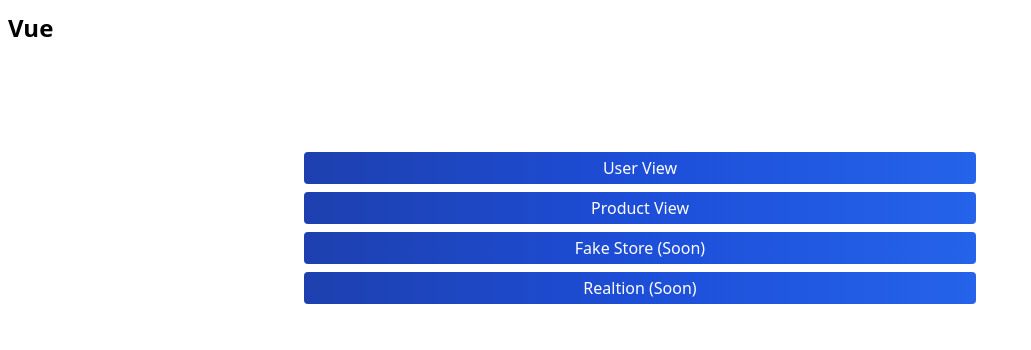
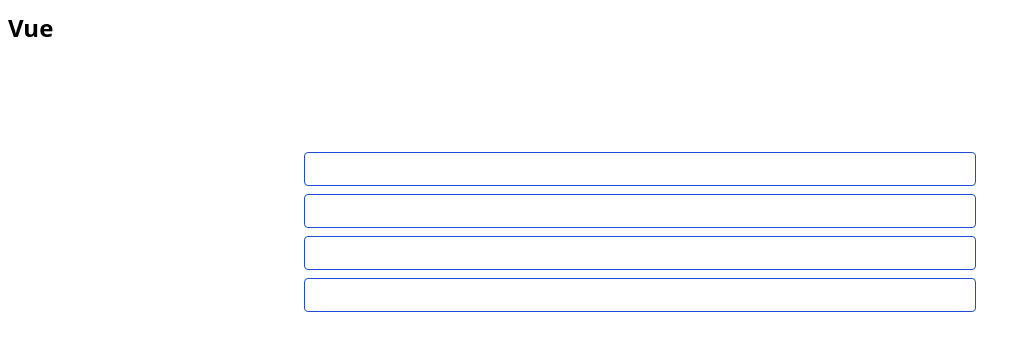
Before and after one commit to justizha/vue-api, a Vue app in the folder frontend/: page / in a window 1280 px wide. Shown: the top 350 px of the page, without its empty margins (0-1031 px from the left). Built offline with nearby package versions, Linux system fonts and the light colour scheme.

Commit message:
style : hover effect fix : nav link

```diff
--- a/frontend/src/components/NavBar.vue
+++ b/frontend/src/components/NavBar.vue
@@ -2,7 +2,7 @@
     <nav class="py-1 w-full  flex justify-between  bg-transparent">
         <div class="m-2">
             <h1 class="text-2xl font-bold dark:text-white">
-                Vue
+                <router-link to="/">Vue</router-link>
             </h1>
             <ul class="flex gap-3">
                 <li>
--- a/frontend/src/views/Home/HomeIndex.vue
+++ b/frontend/src/views/Home/HomeIndex.vue
@@ -2,18 +2,19 @@
     <section class="relative mx-auto py-24">
         <div class="flex justify-center">
             <div class="w-full grid grid-cols-1 gap-2 text-center max-w-2xl">
-                <router-link to="/user" class="bg-gradient-to-r from-blue-800 via-blue-700 to-blue-600  p-1 rounded font-medium text-white">
+                <router-link to="/user" class="border bg-transparent border-blue-700 from-blue-800/30 via-blue-700 to-blue-600 p-1 rounded font-medium text-white hover:bg-gradient-to-l transition-all duration-300">
                     User View
                 </router-link>
-                <router-link to="/products" class="bg-gradient-to-r from-blue-800 via-blue-700 to-blue-600  p-1 rounded font-medium text-white">
+                <router-link to="/products" class="border bg-transparent border-blue-700 from-blue-800/30 via-blue-700 to-blue-600 p-1 rounded font-medium text-white hover:bg-gradient-to-l transition-all duration-300">
                     Product View
                 </router-link>
-                <router-link to="/" class="bg-gradient-to-r from-blue-800 via-blue-700 to-blue-600  p-1 rounded font-medium text-white">
+                <router-link to="/" class="border bg-transparent border-blue-700 from-blue-800/30 via-blue-700 to-blue-600 p-1 rounded font-medium text-white hover:bg-gradient-to-l transition-all duration-300">
                     Fake Store (Soon)
                 </router-link>
-                <router-link to="/" class="bg-gradient-to-r from-blue-800 via-blue-700 to-blue-600  p-1 rounded font-medium text-white">
-                    Realtion (Soon)
+                <router-link to="/" class="border bg-transparent border-blue-700 from-blue-800/30 via-blue-700 to-blue-600 p-1 rounded font-medium text-white hover:bg-gradient-to-l transition-all duration-300">
+                    Relation (Soon)
                 </router-link>
+
             </div>
         </div>
     </section>
```
